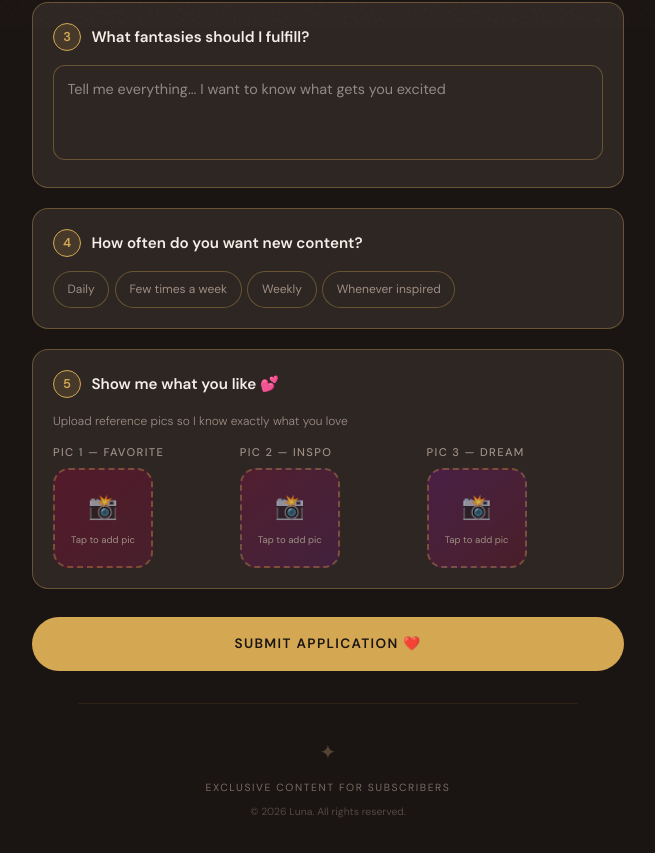
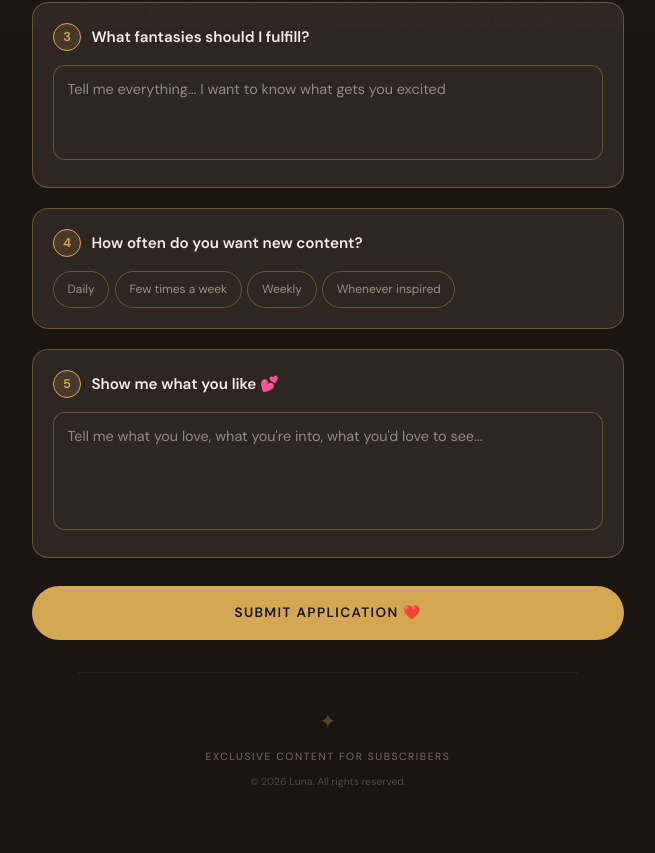
Before and after one commit to ALee11235/luna-info-page, a Next.js app: page / in a window 1280 px wide. Shown: the part 773-1626 px from the top of the page, without its empty margins (312-967 px from the left). After the commit the page ends 1595 px from the top, so only its background shows below. Built offline with nearby package versions, Linux system fonts and the light colour scheme.

Commit message:
replace Q5 boobie pics with open-ended textarea

```diff
--- a/src/app/page.tsx
+++ b/src/app/page.tsx
@@ -213,6 +213,7 @@ function BfApplicationPanel() {
     favorite_content: "",
     fantasies: "",
     frequency: "",
+    open_ended: "",
   });
   const [freqChips, setFreqChips] = useState<string[]>([]);
   const [errors, setErrors] = useState<Record<string, string>>({});
@@ -245,7 +246,7 @@ function BfApplicationPanel() {
       const r = await fetch("/api/questionnaire", {
         method: "POST",
         headers: { "Content-Type": "application/json" },
-        body: JSON.stringify({ ...form, frequency: freqChips.join(", ") }),
+        body: JSON.stringify({ ...form, frequency: freqChips.join(", "), additional_notes: form.open_ended }),
       });
       if (r.ok) setSubmitted(true);
     } catch (e) {
@@ -377,12 +378,14 @@ function BfApplicationPanel() {
             <span className="bf-q-num">5</span>
             <span className="bf-q-title">Show me what you like 💕</span>
           </div>
-          <p className="bf-q-subtitle">Upload reference pics so I know exactly what you love</p>
-          <div className="boobie-grid">
-            <BoobieUpload index={0} label="Pic 1 — Favorite" />
-            <BoobieUpload index={1} label="Pic 2 — Inspo" />
-            <BoobieUpload index={2} label="Pic 3 — Dream" />
-          </div>
+          <textarea
+            id="q-open"
+            className="form-input form-textarea"
+            placeholder="Tell me what you love, what you're into, what you'd love to see..."
+            rows={4}
+            value={form.open_ended}
+            onChange={(e) => set("open_ended", e.target.value)}
+          />
         </div>
 
         <button className="submit-btn" onClick={submit} disabled={loading} aria-busy={loading}>
```
